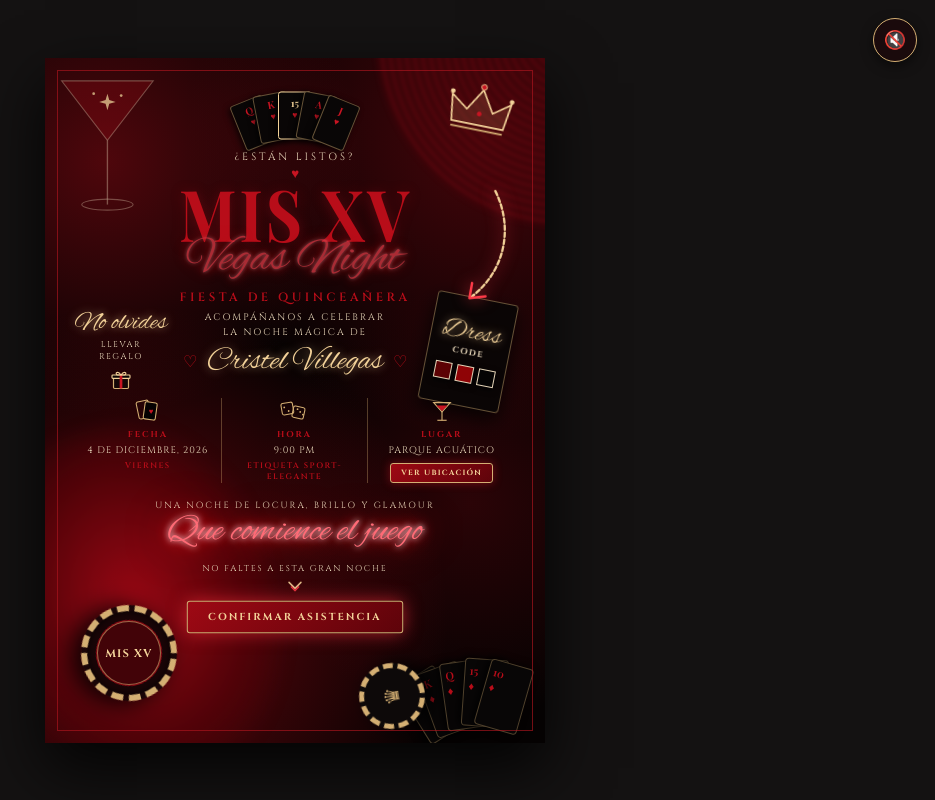
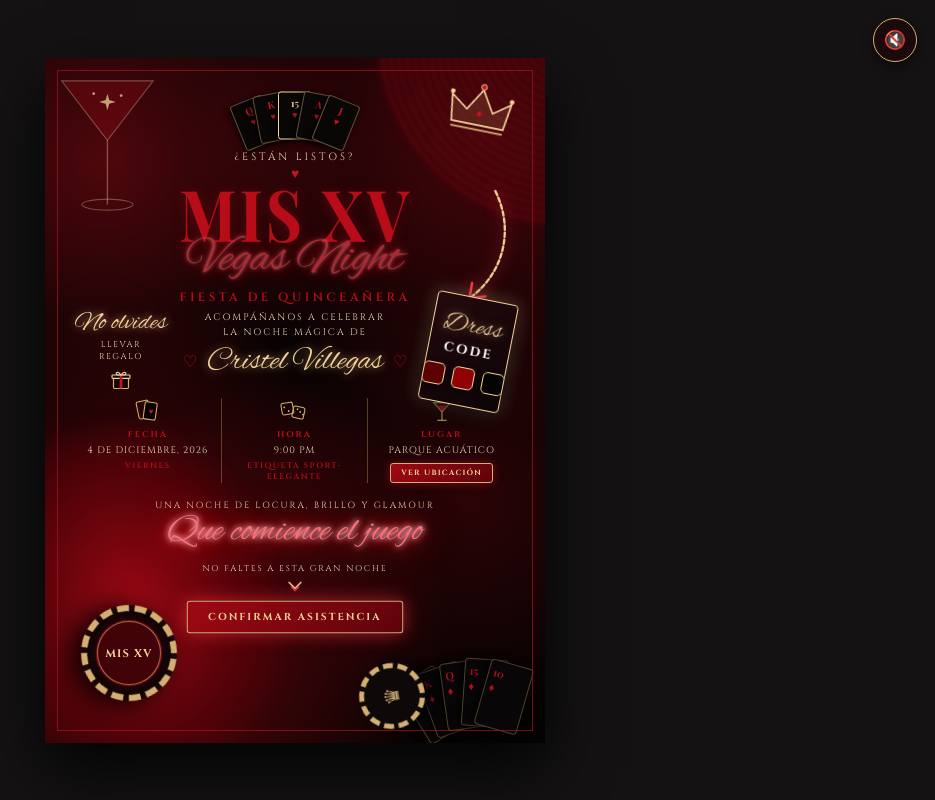
Before and after one commit to andreecoyla-sys/invitacion-xv-cristel, a website: page index.html in a window 1280 px wide. Shown: the whole page, without its empty margins (345-1280 px from the left). Drawn offline with nearby package versions, Linux system fonts and the light colour scheme; no server answers; a web font is replaced by a local one.

Commit message:
Hacer el Dress Code más grande y notorio

```diff
--- a/styles.css
+++ b/styles.css
@@ -1376,3 +1376,48 @@ body {
   70% { box-shadow: 0 0 0 10px rgba(212, 175, 115, 0); }
   100% { box-shadow: 0 0 0 0 rgba(212, 175, 115, 0); }
 }
+
+/* ================= DRESS CODE MÁS GRANDE Y NOTORIO ================= */
+.lucky-card {
+  transform: scale(1.22) rotate(5deg);
+  padding: 12px 14px;
+  border: 1.8px solid #f3d299;
+  background: linear-gradient(145deg, rgba(35, 8, 12, 0.96), rgba(12, 4, 6, 0.98));
+  box-shadow: 0 8px 24px rgba(0, 0, 0, 0.75), 0 0 18px rgba(243, 210, 153, 0.35);
+  z-index: 15;
+}
+
+.lucky-card .script-gold {
+  font-size: 26px;
+  line-height: 1;
+  text-shadow: 0 0 10px rgba(243, 210, 153, 0.5);
+}
+
+.lucky-card .sub {
+  font-size: 13px;
+  font-weight: 700;
+  letter-spacing: 2.5px;
+  color: #ffffff;
+  margin-top: 2px;
+}
+
+.card-swatches {
+  gap: 8px;
+  margin-top: 8px;
+}
+
+.card-swatches .swatch {
+  width: 22px;
+  height: 22px;
+  border-radius: 5px;
+  border: 1.5px solid #f3d299;
+  box-shadow: 0 2px 6px rgba(0, 0, 0, 0.6);
+}
+
+/* Ajuste responsivo para celulares pequeños */
+@media (max-width: 480px) {
+  .lucky-card {
+    transform: scale(1.14) rotate(5deg);
+    right: 12px;
+  }
+}
```
